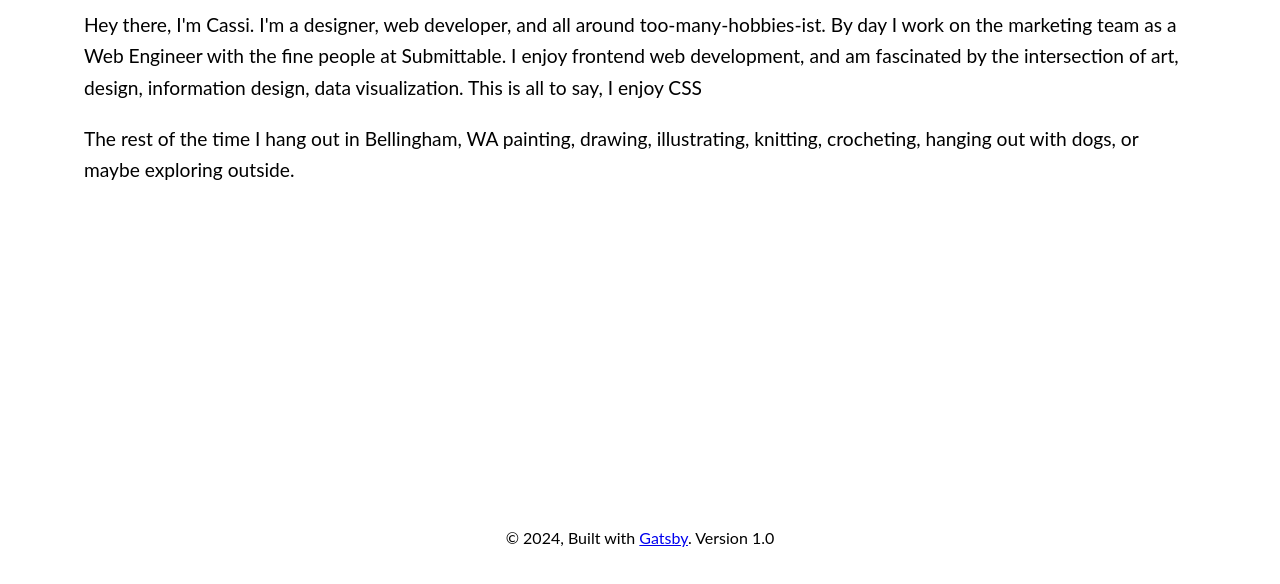
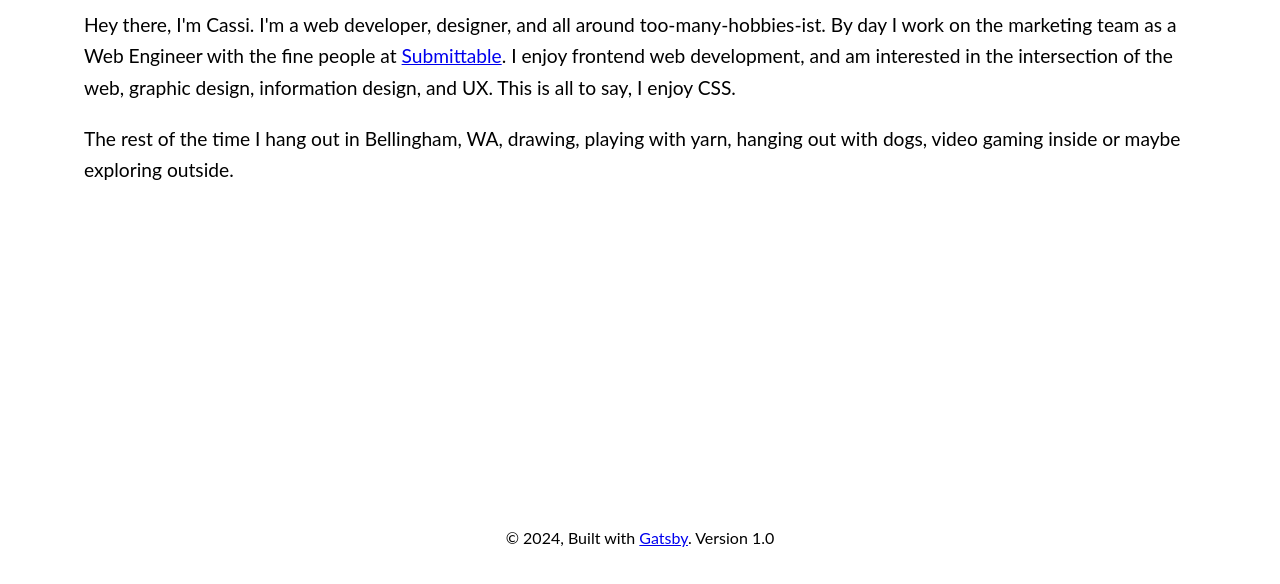
Before and after one commit to CassiGS/jamstack-portfolio, a Gatsby site: page /about in a window 1280 px wide. Shown: the part 202-786 px from the top of the page. Built offline with nearby package versions, Linux system fonts and the light colour scheme; Gatsby itself is replaced by a stand-in of ours.

Commit message:
Adjust about

```diff
--- a/src/pages/about.js
+++ b/src/pages/about.js
@@ -10,16 +10,17 @@ const AboutPage = ({ location }) => {
         <h1>About</h1>
         <section className="interor__subhead">
           <p>
-            Hey there, I'm Cassi. I'm a designer, web developer, and all around
+            Hey there, I'm Cassi. I'm a web developer, designer, and all around
             too-many-hobbies-ist. By day I work on the marketing team as a Web
-            Engineer with the fine people at Submittable. I enjoy frontend web
-            development, and am fascinated by the intersection of art, design,
-            information design, data visualization. This is all to say, I enjoy
-            CSS
+            Engineer with the fine people at{" "}
+            <a href="https://www.submittable.com/">Submittable</a>. I enjoy
+            frontend web development, and am interested in the intersection of
+            the web, graphic design, information design, and UX. This is all to
+            say, I enjoy CSS.
           </p>
           <p>
-            The rest of the time I hang out in Bellingham, WA painting, drawing,
-            illustrating, knitting, crocheting, hanging out with dogs, or maybe
+            The rest of the time I hang out in Bellingham, WA, drawing, playing
+            with yarn, hanging out with dogs, video gaming inside or maybe
             exploring outside.
           </p>
         </section>
```
